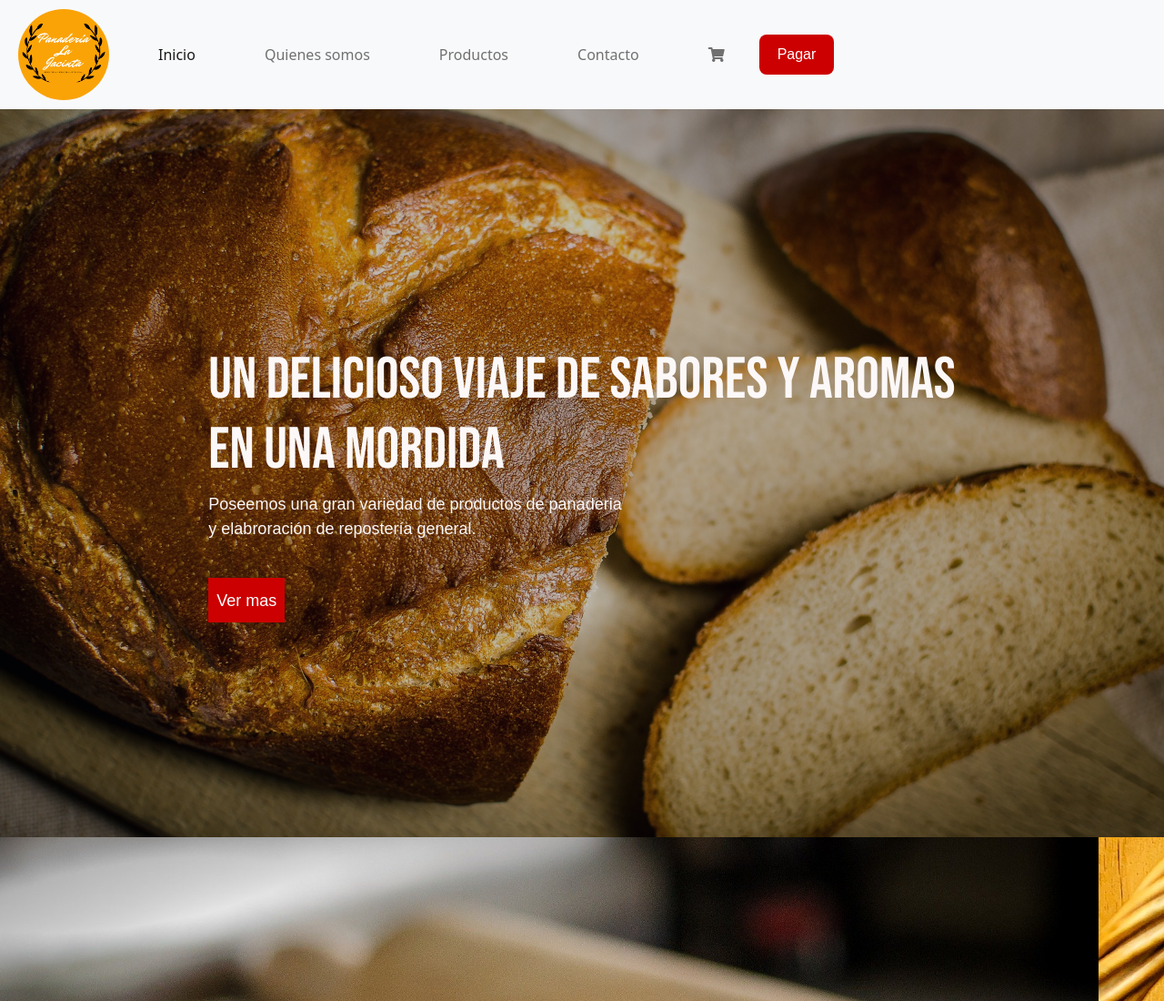
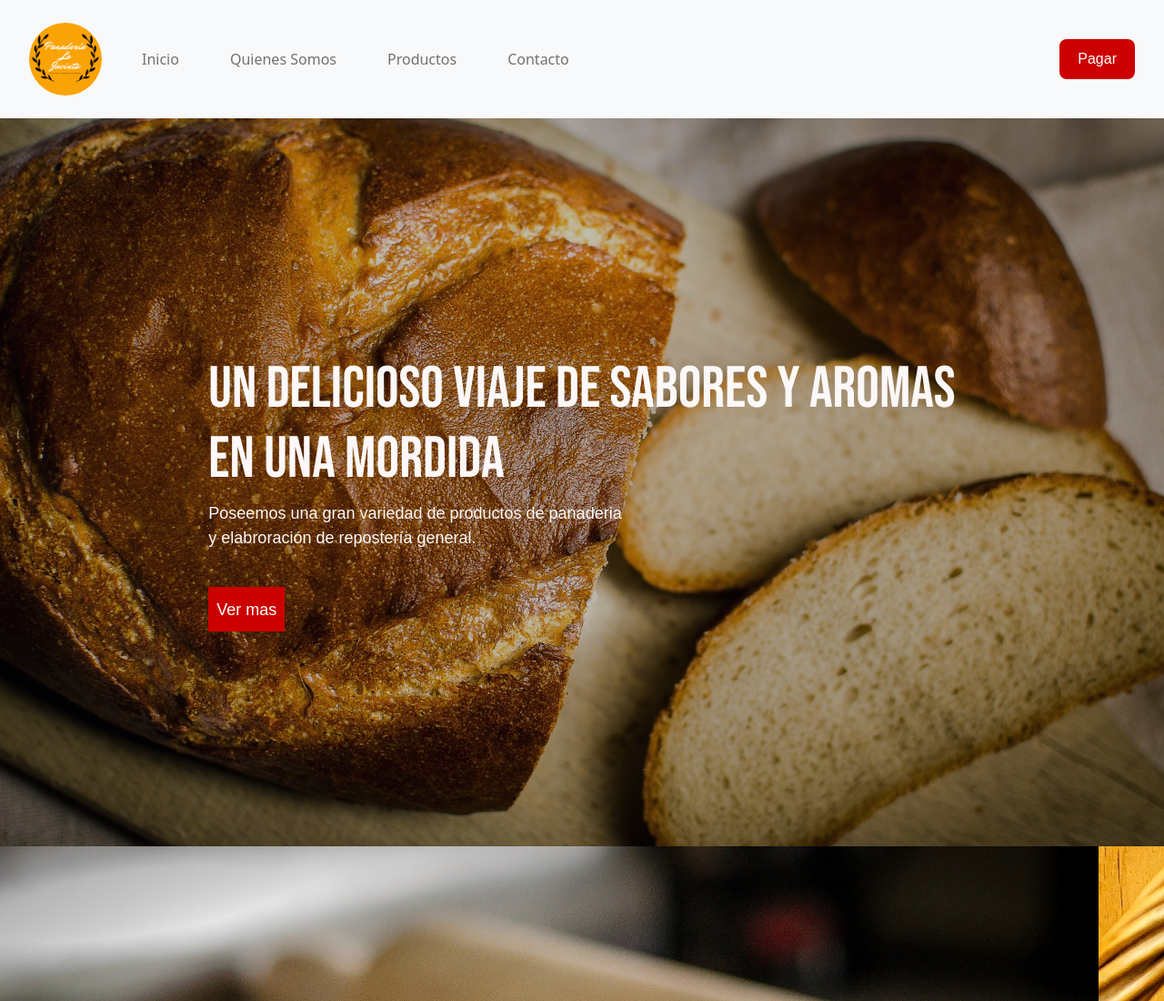
Before and after one commit to FabioMamani/JacintaPanaderia, a website: page fe/index.html in a window 1280 px wide. Shown: the top 1100 px of the page at 91% size. Drawn offline with nearby package versions, Linux system fonts and the light colour scheme; no server answers; a web font is replaced by a local one.

Commit message:
se rediseña el menu de navegación, se mejoro el responsive de la misma

```diff
--- a/credentials.json
+++ b/credentials.json
@@ -6,6 +6,6 @@
         "token_uri": "https://oauth2.googleapis.com/token",
         "auth_provider_x509_cert_url": "https://www.googleapis.com/oauth2/v1/certs",
         "client_secret": "oiuw2lE1IJJ4w44MiC_cFDbQ",
-        "redirect_uris": ["urn:ietf:wg:oauth:2.0:oob", "http://localhost"]
+        "redirect_uris": ["urn:ietf:wg:oauth:2.0:oob", "access_type: 'offline'", "http://localhost"]
     }
 }
--- a/fe/index.html
+++ b/fe/index.html
@@ -13,14 +13,15 @@
     <link href="https://fonts.googleapis.com/css2?family=Bebas+Neue&family=Poppins:wght@300&display=swap" rel="stylesheet">
     <link rel="preconnect" href="https://fonts.gstatic.com">
     <link href="https://fonts.googleapis.com/css2?family=Comfortaa:wght@300&display=swap" rel="stylesheet">
-    <link href="https://cdn.jsdelivr.net/npm/bootstrap@5.0.1/dist/css/bootstrap.min.css" rel="stylesheet" integrity="sha384-+0n0xVW2eSR5OomGNYDnhzAbDsOXxcvSN1TPprVMTNDbiYZCxYbOOl7+AMvyTG2x" crossorigin="anonymous">
+    <link href="https://cdn.jsdelivr.net/npm/bootstrap@5.1.3/dist/css/bootstrap.min.css" rel="stylesheet" integrity="sha384-1BmE4kWBq78iYhFldvKuhfTAU6auU8tT94WrHftjDbrCEXSU1oBoqyl2QvZ6jIW3" crossorigin="anonymous">
+
     <link rel="stylesheet" href="./style.css">
     <title>Panaderia y Reposteria Jacinta</title>
 </head>
 
 <body>
 
-    <nav class="navbar sticky-top navbar-expand-lg navbar-light bg-light">
+    <!-- <nav class="navbar sticky-top navbar-expand-lg navbar-light bg-light">
         <a class="navbar-brand" href="#"> <img class="logo" src="./images/logo1.png" alt=""></a>
         <button class="navbar-toggler" type="button" data-toggle="collapse" data-target="#navbarNavAltMarkup" aria-controls="navbarNavAltMarkup" aria-expanded="false" aria-label="Toggle navigation">
           <span class="navbar-toggler-icon"></span>
@@ -35,6 +36,34 @@
 
             </div>
             <button id="checkout" class="button-checkout" onclick="pay()"> Pagar</button>
+        </div>
+    </nav>-->
+
+    <nav class="navbar navbar-expand-lg navbar-light bg-light">
+        <div class="container-fluid">
+            <button class="navbar-toggler" type="button" data-bs-toggle="collapse" data-bs-target="#navbarTogglerDemo03" aria-controls="navbarTogglerDemo03" aria-expanded="false" aria-label="Toggle navigation">
+            <span class="navbar-toggler-icon"></span>
+          </button>
+            <a class="navbar-brand" href="#"><img class="logo" src="./images/logo1.png" alt=""></a>
+            <div class="collapse navbar-collapse" id="navbarTogglerDemo03">
+                <ul class="navbar-nav me-auto mb-2 mb-lg-0">
+                    <li class="nav-item">
+                        <a class="nav-link" aria-current="page" href="#">Inicio<span class="sr-only">(current)</span></a>
+                    </li>
+                    <li class="nav-item">
+                        <a class="nav-link" aria-current="page" href="#">Quienes Somos</a>
+                    </li>
+                    <li class="nav-item">
+                        <a class="nav-link" href="#">Productos</a>
+                    </li>
+                    <li class="nav-item">
+                        <a class="nav-link ">Contacto</a>
+                    </li>
+                </ul>
+                <form class="d-flex">
+                    <button id="checkout" class="button-checkout" onclick="pay()"> Pagar</button>
+                </form>
+            </div>
         </div>
     </nav>
 
@@ -297,10 +326,11 @@
     </footer>
 
 
-    <script src="https://code.jquery.com/jquery-3.5.1.slim.min.js" integrity="sha384-DfXdz2htPH0lsSSs5nCTpuj/zy4C+OGpamoFVy38MVBnE+IbbVYUew+OrCXaRkfj" crossorigin="anonymous"></script>
-    <script src="https://cdn.jsdelivr.net/npm/bootstrap@5.0.1/dist/js/bootstrap.bundle.min.js" integrity="sha384-gtEjrD/SeCtmISkJkNUaaKMoLD0//ElJ19smozuHV6z3Iehds+3Ulb9Bn9Plx0x4" crossorigin="anonymous"></script>
-    <script src="https://cdn.jsdelivr.net/npm/@popperjs/core@2.9.2/dist/umd/popper.min.js" integrity="sha384-IQsoLXl5PILFhosVNubq5LC7Qb9DXgDA9i+tQ8Zj3iwWAwPtgFTxbJ8NT4GN1R8p" crossorigin="anonymous"></script>
-    <script src="https://cdn.jsdelivr.net/npm/bootstrap@5.0.1/dist/js/bootstrap.min.js" integrity="sha384-Atwg2Pkwv9vp0ygtn1JAojH0nYbwNJLPhwyoVbhoPwBhjQPR5VtM2+xf0Uwh9KtT" crossorigin="anonymous"></script>
+
+
+    <script src="https://cdn.jsdelivr.net/npm/jquery@3.5.1/dist/jquery.slim.min.js" integrity="sha384-DfXdz2htPH0lsSSs5nCTpuj/zy4C+OGpamoFVy38MVBnE+IbbVYUew+OrCXaRkfj" crossorigin="anonymous"></script>
+    <script src="https://cdn.jsdelivr.net/npm/@popperjs/core@2.10.2/dist/umd/popper.min.js" integrity="sha384-7+zCNj/IqJ95wo16oMtfsKbZ9ccEh31eOz1HGyDuCQ6wgnyJNSYdrPa03rtR1zdB" crossorigin="anonymous"></script>
+    <script src="https://cdn.jsdelivr.net/npm/bootstrap@5.1.3/dist/js/bootstrap.min.js" integrity="sha384-QJHtvGhmr9XOIpI6YVutG+2QOK9T+ZnN4kzFN1RtK3zEFEIsxhlmWl5/YESvpZ13" crossorigin="anonymous"></script>
     <script src="script.js"></script>
 </body>
 
--- a/fe/style.css
+++ b/fe/style.css
@@ -31,8 +31,8 @@ ul {
 }
 
 .logo {
-    width: 100px;
-    height: 100px;
+    width: 80px;
+    height: 80px;
     border-radius: 100%;
 }
 
@@ -42,12 +42,19 @@ ul {
 }
 
 .navbar {
-    height: 120px;
+    height: auto;
     padding: 20px;
 }
 
 .navbar-nav .nav-link {
-    margin: 30px;
+    margin: 20px;
+}
+
+.nav-item a:hover {
+    font-size: 20px;
+    color: #010101;
+    cursor: pointer;
+    transition: all 0.3s;
 }
 
 .contain-transparency {
--- a/index.js
+++ b/index.js
@@ -3,8 +3,9 @@ const bodyParser = require("body-parser");
 const repository = require("./repository");
 const app = express() // INICIALIZA LA APLICACION
 const port = 3000 //NOS MARCA EL PUERTO DONDE VA A CORRER LA APLICACION
-app.use(bodyParser.urlencoded({ extended: true }));
-app.use(bodyParser.json());
+    //app.use(bodyParser.urlencoded({ extended: true }));
+    //app.use(bodyParser.json());
+app.use(express.json());
 //LISTADO DE PRODUCTOS(sacar esto despues de crear el backend!!!)
 const productos = [{
         id: 1,
--- a/repository.js
+++ b/repository.js
@@ -10,10 +10,12 @@ oAuth2Client.setCredentials({
     refresh_token: "1//0h9K7DB1E-E4ZCgYIARAAGBESNwF-L9Ir19IXiJQz6uUntEoeIeWQ2K1U2HGiXPmCsBGUMY-JgibkK1Y8bnswaMt8bjIflg3woDE",
     scope: "https://www.googleapis.com/auth/spreadsheets",
     token_type: "Bearer",
-    expiry_date: 1633356406402
+    expiry_date: 1633356406402,
 });
 
 const sheets = google.sheets({ version: 'v4', auth: oAuth2Client });
+
+
 
 //LEER LOS PRODUCTOS DESDE EL SPREEDSHEET
 async function read() {
```
